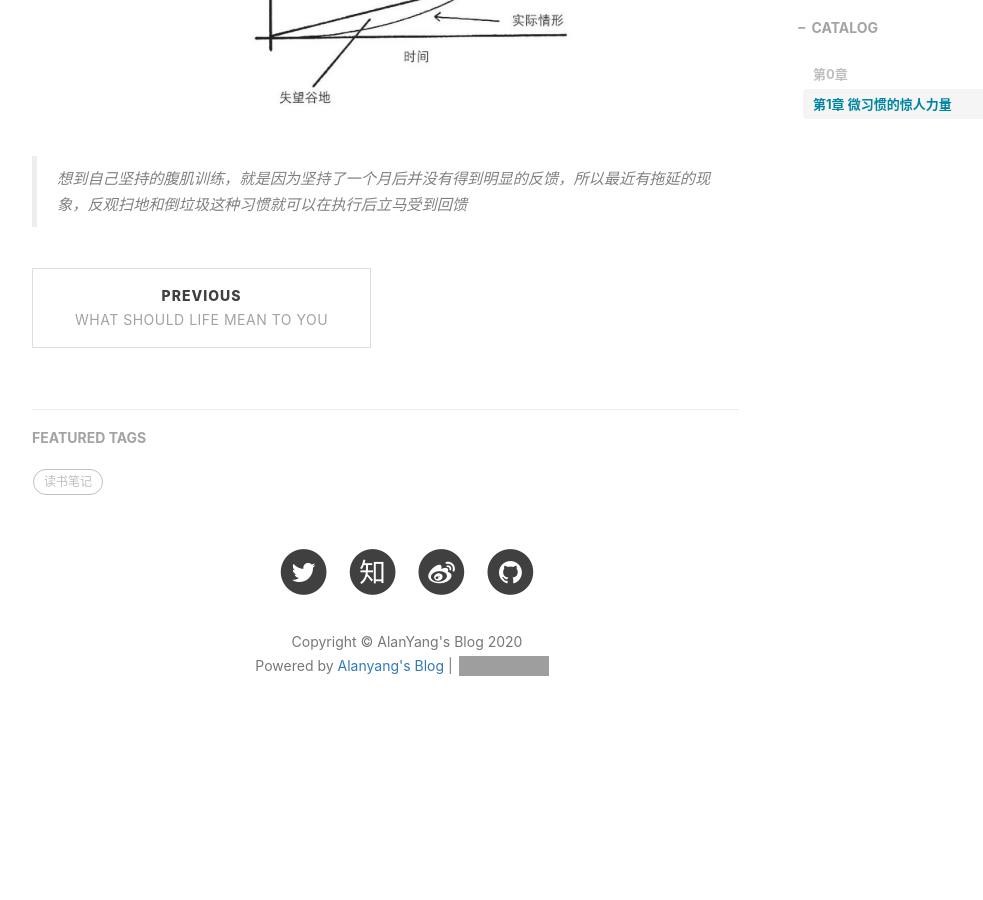
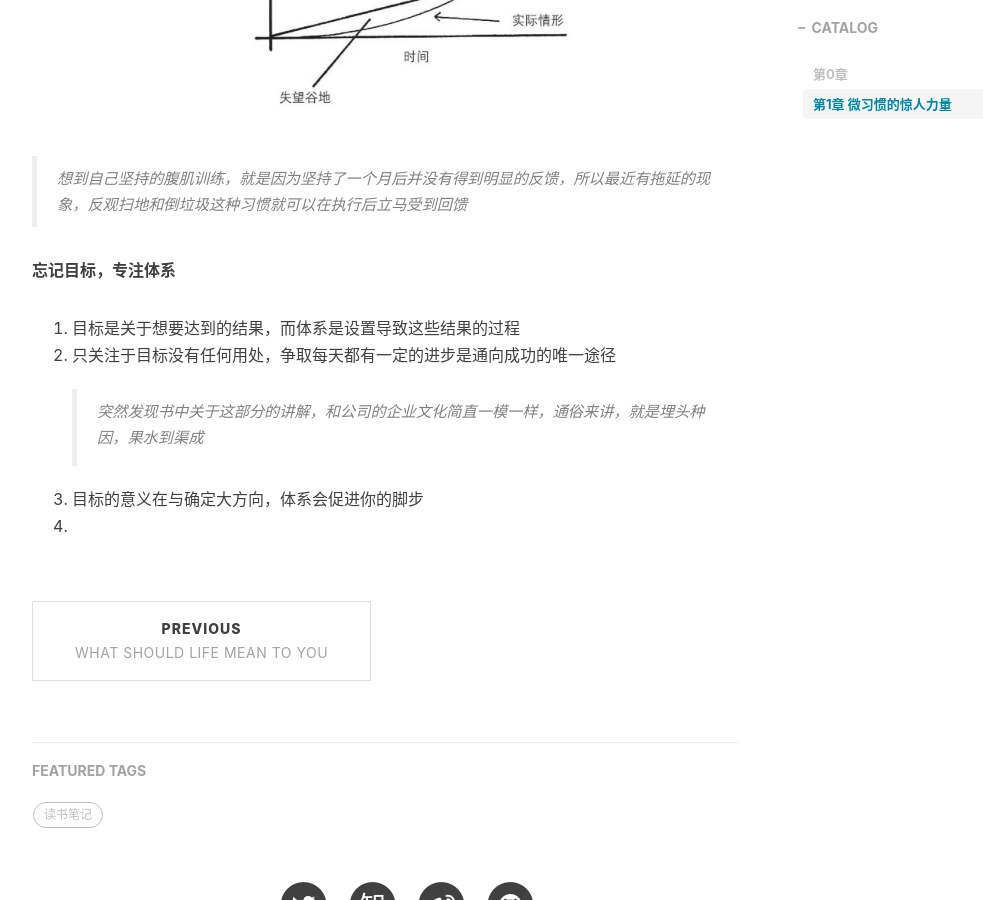
Before and after one commit to alanlyang/alanlyang.github.io, a Jekyll site: the page built from _posts/读书笔记/2020-11-09-Atomic-Habits.md, in a window 1280 px wide and 900 px high, scrolled down 2803 px. Shown: the whole window, without its empty margins (233-1216 px from the left). Built offline with Jekyll 4.4.1, drawn with Linux system fonts in a browser that asks for light colours; nearby versions of some CDN libraries; comment, search, counter and statistics services are not loaded; before the commit the page ends 3573 px from its top, so only the background shows below that; grey boxes are pictures that could not be loaded.

Commit message:
2020-11-09

```diff
--- a/_config.yml
+++ b/_config.yml
@@ -1,6 +1,6 @@
 # Site settings
 title: AlanYang's Blog
-SEOTitle: Alanyang's Blog
+SEOTitle: alanyang|yangliihust
 header-img: img/home-bg.jpg  # 可以用来替换页面的默认图片
 email: alanyang414@gmail.com
 description: "我想成为一个有创造思想的人\n而不是在执行中度过自己的一生"
--- a/_posts/读书笔记/2020-11-09-Atomic-Habits.md
+++ b/_posts/读书笔记/2020-11-09-Atomic-Habits.md
@@ -41,3 +41,10 @@ tags:
     <img src="/img/notebook/Atomic-habits-3.png" width="400px" height="400px" style="text-aligin: center">
 
 > *想到自己坚持的腹肌训练，就是因为坚持了一个月后并没有得到明显的反馈，所以最近有拖延的现象，反观扫地和倒垃圾这种习惯就可以在执行后立马受到回馈*
+
+**忘记目标，专注体系**
+1. 目标是关于想要达到的结果，而体系是设置导致这些结果的过程
+2. 只关注于目标没有任何用处，争取每天都有一定的进步是通向成功的唯一途径
+> *突然发现书中关于这部分的讲解，和公司的企业文化简直一模一样，通俗来讲，就是埋头种因，果水到渠成*
+3. 目标的意义在与确定大方向，体系会促进你的脚步
+4.
```
